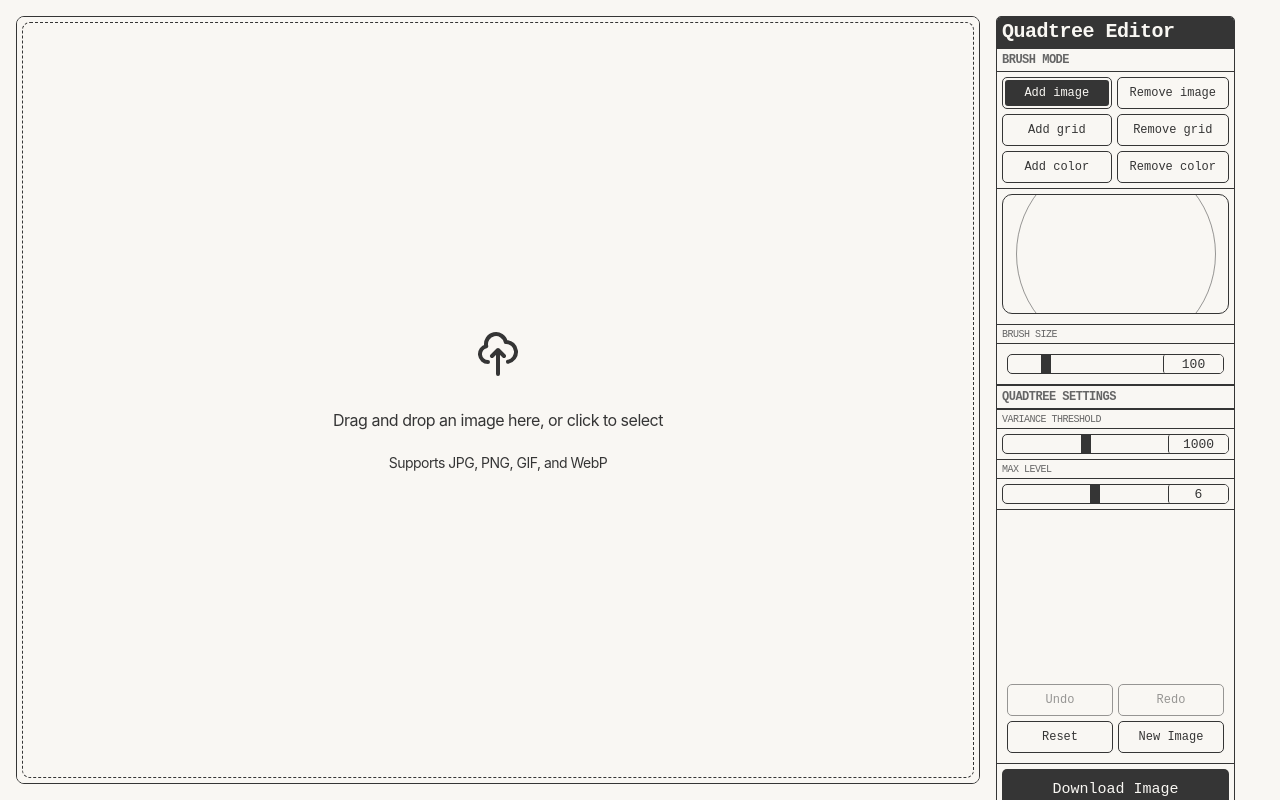
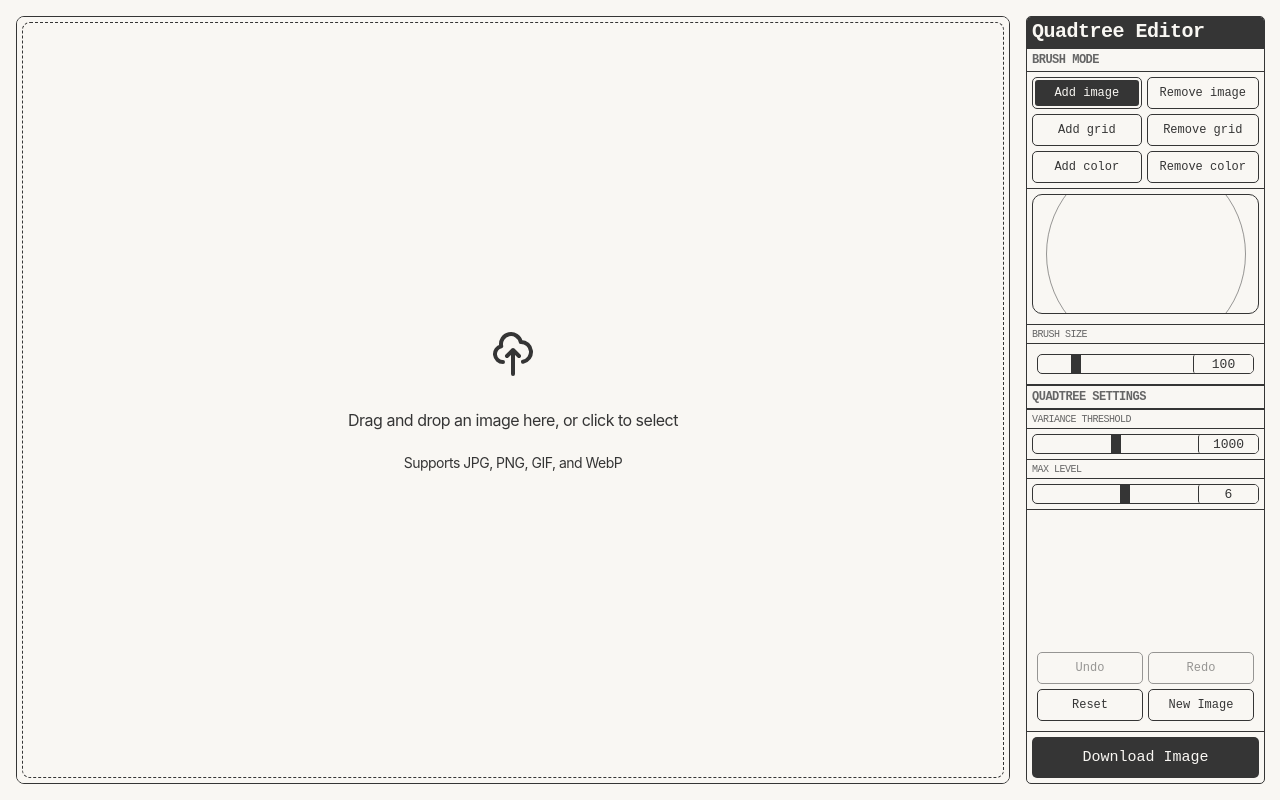
Before and after one commit to CameronFoxly/Quadtree-image-effector, a React (Vite) app in the folder image-effect-app/: page / in a window 1280 px wide. Built offline with nearby package versions, Linux system fonts and the light colour scheme.

Commit message:
Fix layout

```diff
--- a/image-effect-app/src/App.css
+++ b/image-effect-app/src/App.css
@@ -44,13 +44,14 @@
 }
 
 .controlsSection {
-  width: 300px;
-  min-width: 300px;
+  width: 270px;
+  min-width: 270px;
   background-color: transparent;
   border-radius: 0.5rem 0 0 0.5rem;
   overflow-y: auto;
   overflow-x: hidden;
   padding: 1rem;
+  padding-right: 0;
   display: flex;
   flex-direction: column;
   gap: 0.75rem;
--- a/image-effect-app/src/components/EffectControls.module.css
+++ b/image-effect-app/src/components/EffectControls.module.css
@@ -9,7 +9,7 @@
 
 .controls {
   width: 100%;
-  height: 100vh;
+  height: calc(100vh - 2rem);  /* Subtract top and bottom padding */
   background-color: var(--panel-bg);
   display: flex;
   flex-direction: column;
```
